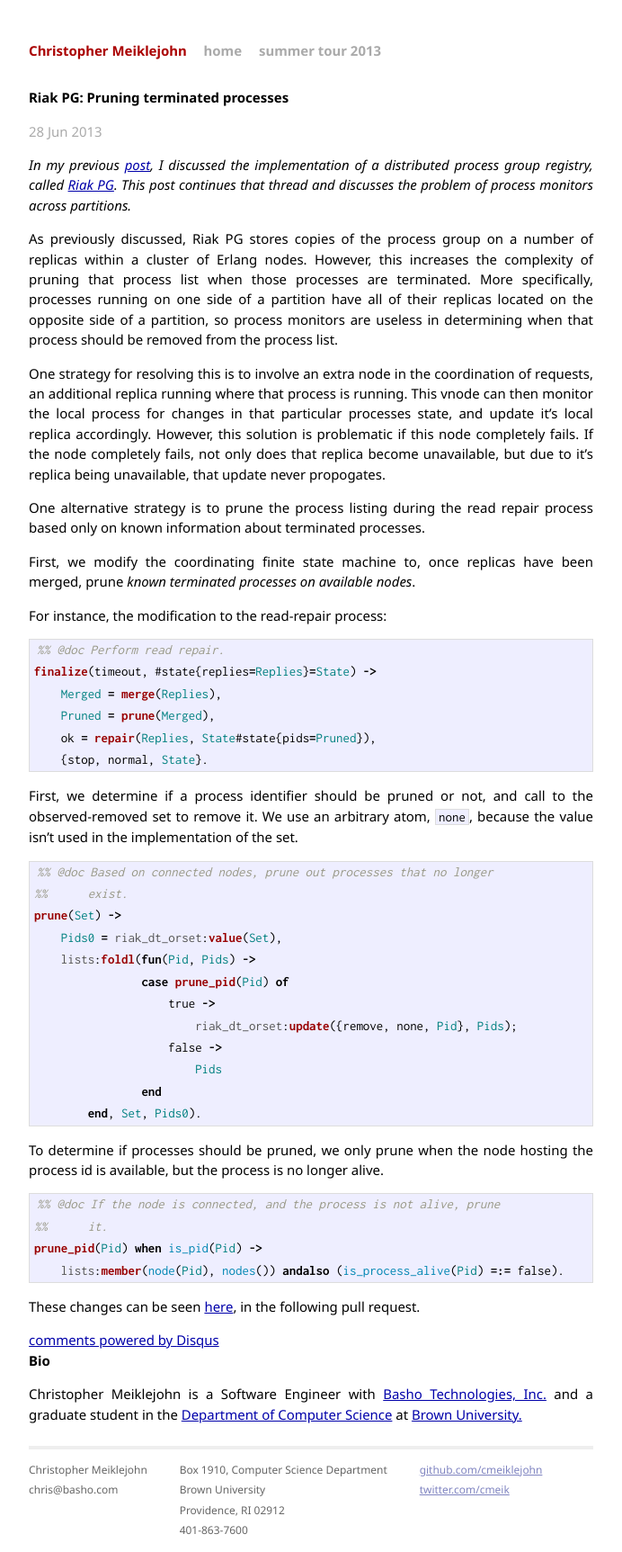
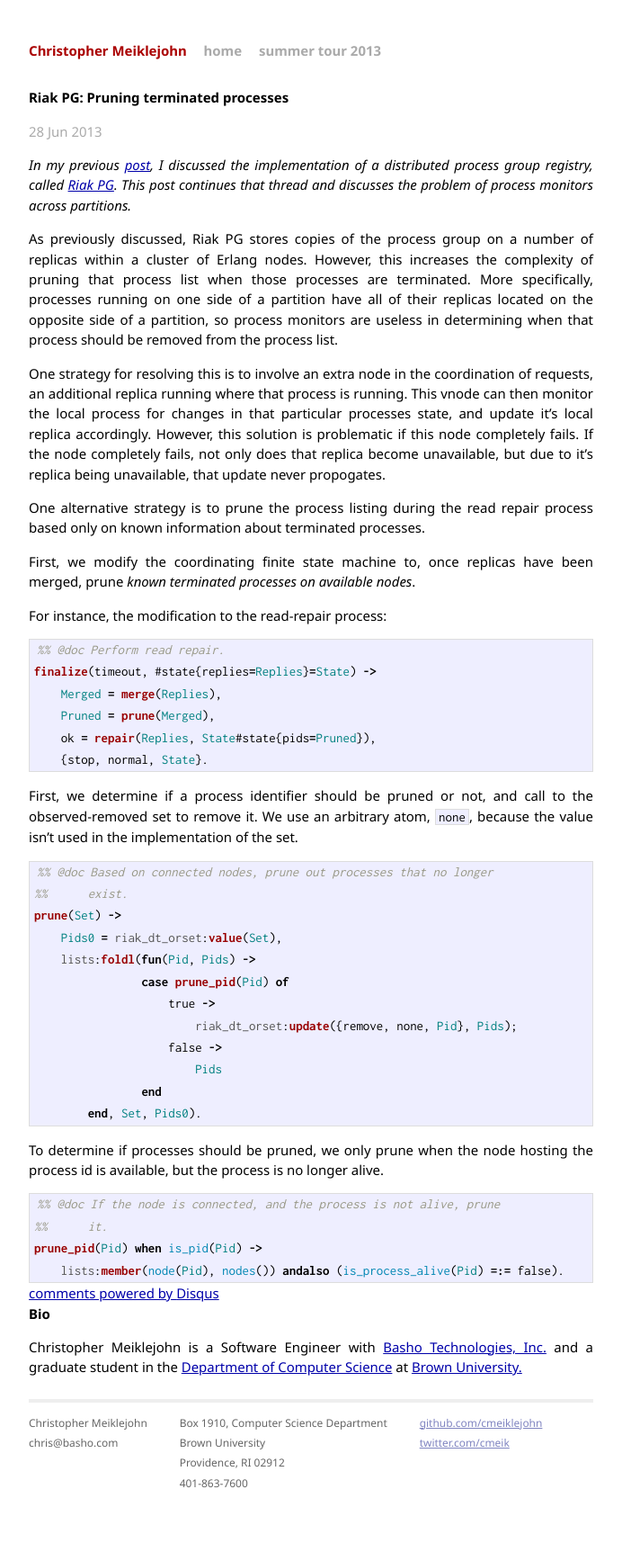
Before and after one commit to cmeiklejohn/cmeiklejohn.github.io, a Jekyll site: the page built from _posts/2013-06-27-riak-pg-pruning-terminated-processes.markdown, in a window 1280 px wide. Shown: the whole page at 90% size, without its empty margins (294-986 px from the left). Built offline with Jekyll 4.4.1, drawn with Linux system fonts in a browser that asks for light colours; comment, search, counter and statistics services are not loaded; after the commit the page ends 1672 px from its top, so only the background shows below that.

Commit message:
Remove PR link.

```diff
--- a/_posts/2013-06-27-riak-pg-pruning-terminated-processes.markdown
+++ b/_posts/2013-06-27-riak-pg-pruning-terminated-processes.markdown
@@ -75,8 +75,5 @@ prune_pid(Pid) when is_pid(Pid) ->
     lists:member(node(Pid), nodes()) andalso (is_process_alive(Pid) =:= false).
 {% endhighlight %}
 
-These changes can be seen [here][pr], in the following pull request.
-
 [blog]: http://christophermeiklejohn.com/erlang/riak/crdt/2013/06/24/introducing-riak-pg-distributed-process-groups-for-erlang.html
 [riakpg]: https://github.com/cmeiklejohn/riak_pg
-[pr]: https://github.com/cmeiklejohn/riak_pg/pull/1
```
